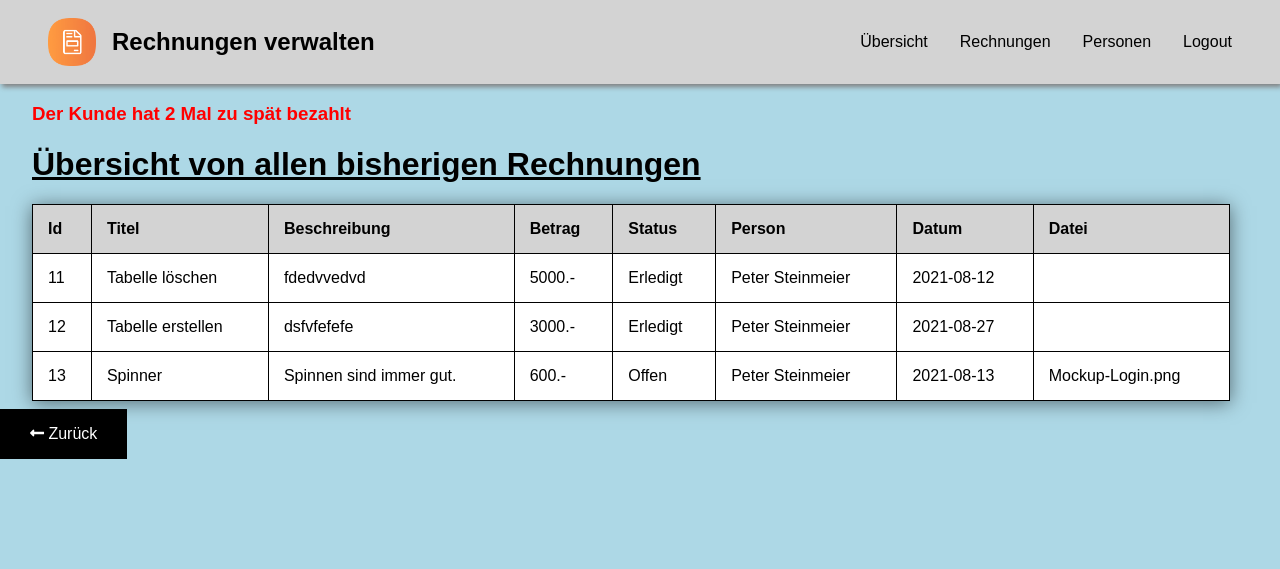
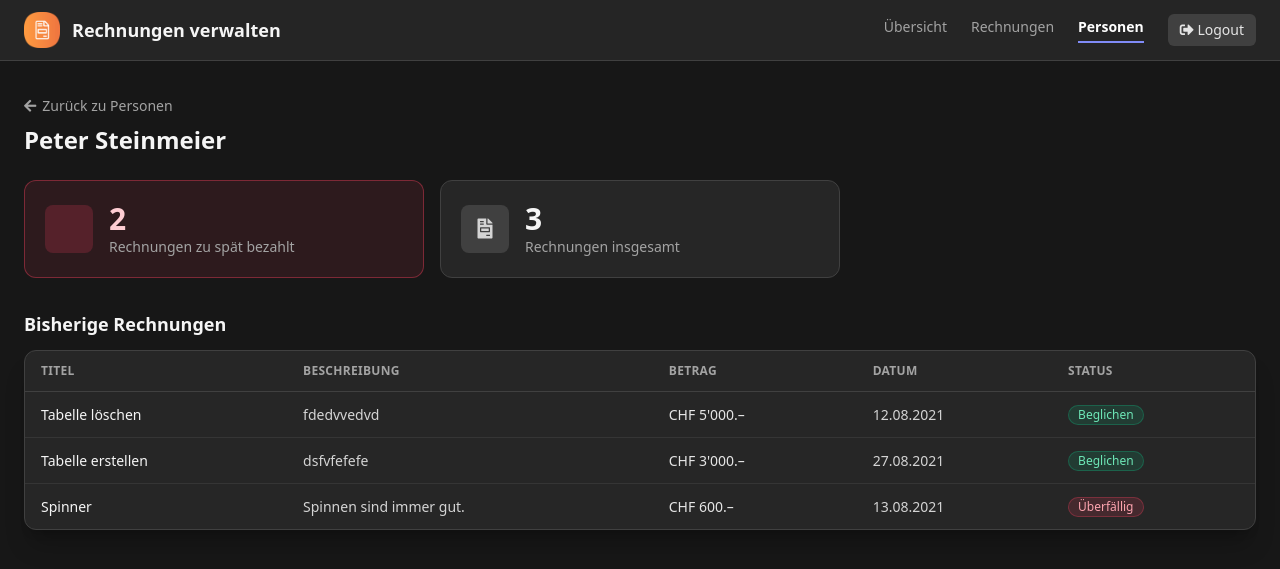
Before and after one commit to olivierluethy/mpa_2021_Olivier, a PHP site: page /rechnungen/uebersichtPerson?id=1 in a window 1280 px wide. Shown: the top 569 px of the page. Run offline with PHP 8.4, Linux system fonts and the light colour scheme; a user stored in the database is signed in; data comes from the database, SQL or seed files in the repository; some libraries are stand-ins or nearby versions.

Commit message:
feat: dark Person detail view with prominent late-payment metric
Rewrite uebersichtPerson to the dark Tailwind theme: show the client name,
a prominent stat card "X Rechnungen zu spät bezahlt" (rose when > 0, else
emerald) plus a total-invoices stat, and a clean invoice table with Swiss
dates and status badges. Drop the raw-blob Datei column.

Co-Authored-By: Claude Opus 4.8 (1M context) <noreply@anthropic.com>

```diff
--- a/app/Views/uebersichtPerson.view.php
+++ b/app/Views/uebersichtPerson.view.php
@@ -5,104 +5,107 @@ if(!isset($_SESSION["loggedin"]) || $_SESSION["loggedin"] !== true){
     exit;
 }
 
-$wie_oft_zu_spaet = 0;
-$dataCounter = 0;
+$wie_oft_zu_spaet = count($zu_spaet);
+$anzahl_rechnungen = count($rechnung);
+$kundenName = $anzahl_rechnungen > 0 ? $rechnung[0]['namen'] : 'Person';
 
-foreach($zu_spaet as $zu_spaets){
-    $wie_oft_zu_spaet++;
-}
+$badge = [
+    'offen'        => 'bg-amber-500/15 text-amber-300 ring-1 ring-inset ring-amber-500/30',
+    'ueberfaellig' => 'bg-rose-500/15 text-rose-300 ring-1 ring-inset ring-rose-500/30',
+    'beglichen'    => 'bg-emerald-500/15 text-emerald-300 ring-1 ring-inset ring-emerald-500/30',
+];
+$badgeLabel = ['offen' => 'Offen', 'ueberfaellig' => 'Überfällig', 'beglichen' => 'Beglichen'];
+$kategorieVon = function (array $r): string {
+    if ((int)$r['status'] === 1) return 'beglichen';
+    try {
+        if ((new DateTime($r['datum']))->modify('+1 day') < new DateTime()) return 'ueberfaellig';
+    } catch (Exception $e) {}
+    return 'offen';
+};
 
-foreach($rechnung as $rechnungs){
-    $dataCounter++;
-}
+$pageTitle = 'Person · ' . $kundenName;
+$active = 'personen';
+require __DIR__ . '/partials/head.php';
+require __DIR__ . '/partials/nav.php';
 ?>
 
-<!DOCTYPE html>
-<html lang="de">
-<head>
-    <meta charset="UTF-8">
-    <title>Übersicht Rechnung</title>
-    <!-- CSS Import -->
-    <link rel="stylesheet" href="../public/css/general.css">
-    <link rel="stylesheet" href="../public/css/navigation.css">
-    <link rel="stylesheet" href="../public/css/table.css">
-    <link rel="stylesheet" href="../public/css/uebersichtSeiten.css">
+<div class="mb-6 flex flex-wrap items-center justify-between gap-4">
+    <div>
+        <a href="/rechnungen/personen" class="mb-2 inline-flex items-center gap-1.5 text-sm text-neutral-400 transition hover:text-white">
+            <i class="fas fa-arrow-left"></i> Zurück zu Personen
+        </a>
+        <h1 class="text-2xl font-semibold text-neutral-100"><?= e($kundenName) ?></h1>
+    </div>
+</div>
 
-    <link rel="shortcut icon" href="../images/icon.png">
-    <meta name="author" content="Olivier Luethy">
-    <link rel="stylesheet" href="https://cdnjs.cloudflare.com/ajax/libs/font-awesome/5.15.4/css/all.min.css">
-</head>
-<body>
+<!-- Kennzahlen -->
+<div class="mb-8 grid grid-cols-1 gap-4 sm:grid-cols-2 lg:grid-cols-3">
+    <?php
+        $lateCls = $wie_oft_zu_spaet > 0
+            ? 'border-rose-500/40 bg-rose-500/10'
+            : 'border-emerald-500/40 bg-emerald-500/10';
+        $lateIconCls = $wie_oft_zu_spaet > 0 ? 'bg-rose-500/20 text-rose-300' : 'bg-emerald-500/20 text-emerald-300';
+        $lateText = $wie_oft_zu_spaet > 0 ? 'text-rose-200' : 'text-emerald-200';
+    ?>
+    <div class="rounded-xl border <?= $lateCls ?> p-5">
+        <div class="flex items-center gap-4">
+            <div class="flex h-12 w-12 shrink-0 items-center justify-center rounded-lg <?= $lateIconCls ?>">
+                <i class="fas fa-triangle-exclamation text-xl"></i>
+            </div>
+            <div>
+                <p class="text-3xl font-bold <?= $lateText ?>"><?= $wie_oft_zu_spaet ?></p>
+                <p class="text-sm text-neutral-400">Rechnungen zu spät bezahlt</p>
+            </div>
+        </div>
+    </div>
+    <div class="rounded-xl border border-neutral-700 bg-neutral-800 p-5">
+        <div class="flex items-center gap-4">
+            <div class="flex h-12 w-12 shrink-0 items-center justify-center rounded-lg bg-neutral-700 text-neutral-300">
+                <i class="fas fa-file-invoice text-xl"></i>
+            </div>
+            <div>
+                <p class="text-3xl font-bold text-neutral-100"><?= $anzahl_rechnungen ?></p>
+                <p class="text-sm text-neutral-400">Rechnungen insgesamt</p>
+            </div>
+        </div>
+    </div>
+</div>
 
-<nav>
-    <div class="title">
-        <img src="../images/icon.png" alt="">
-        <h1>Rechnungen verwalten</h1>
+<?php if ($anzahl_rechnungen > 0): ?>
+    <h2 class="mb-3 text-lg font-semibold text-neutral-100">Bisherige Rechnungen</h2>
+    <div class="overflow-hidden rounded-xl border border-neutral-700 bg-neutral-800 shadow-xl shadow-black/20">
+        <div class="overflow-x-auto">
+            <table class="w-full text-sm">
+                <thead>
+                    <tr class="border-b border-neutral-700 text-left text-xs font-semibold uppercase tracking-wide text-neutral-400">
+                        <th class="px-4 py-3">Titel</th>
+                        <th class="px-4 py-3">Beschreibung</th>
+                        <th class="px-4 py-3">Betrag</th>
+                        <th class="px-4 py-3">Datum</th>
+                        <th class="px-4 py-3">Status</th>
+                    </tr>
+                </thead>
+                <tbody class="divide-y divide-neutral-700/60">
+                    <?php foreach ($rechnung as $r): ?>
+                        <?php $kat = $kategorieVon($r); ?>
+                        <tr class="transition-colors hover:bg-neutral-700/30">
+                            <td class="px-4 py-3 font-medium text-neutral-100"><?= e($r['titel']) ?></td>
+                            <td class="max-w-xs truncate px-4 py-3 text-neutral-300" title="<?= e($r['beschreibung']) ?>"><?= e($r['beschreibung']) ?></td>
+                            <td class="whitespace-nowrap px-4 py-3 font-medium text-neutral-200">CHF <?= number_format((float)$r['betrag'], 0, '.', "'") ?>.&ndash;</td>
+                            <td class="whitespace-nowrap px-4 py-3 text-neutral-300"><?= e(formatDate($r['datum'])) ?></td>
+                            <td class="px-4 py-3">
+                                <span class="inline-flex items-center rounded-full px-2.5 py-0.5 text-xs font-medium <?= $badge[$kat] ?>"><?= $badgeLabel[$kat] ?></span>
+                            </td>
+                        </tr>
+                    <?php endforeach; ?>
+                </tbody>
+            </table>
+        </div>
     </div>
+<?php else: ?>
+    <div class="rounded-xl border border-dashed border-neutral-700 bg-neutral-800/50 p-12 text-center">
+        <p class="text-neutral-400">Diese Person enthält noch keine Rechnungen.</p>
+    </div>
+<?php endif; ?>
 
-    <div class="anchors">
-        <a href="../rechnungen/uebersicht">Übersicht</a>
-        <a href="../rechnungen/rechnungen">Rechnungen</a>
-        <a href="../rechnungen/personen">Personen</a>
-        <?php
-        if(isset($_SESSION['loggedin']) == true){
-            echo "<a href='../rechnungen/logout'>Logout</a>";
-        }else{
-            echo "<a href='../rechnungen/login'>Login</a>";
-        }?>
-    </div>
-</nav>
-
-<main>
-
-    <?php
-    if($dataCounter > 0){
-        if($wie_oft_zu_spaet > 0){
-            echo "<h3 style='color: red; font-weight: bold;'>Der Kunde hat $wie_oft_zu_spaet Mal zu spät bezahlt</h3>";
-        }else{
-            echo "<h3 style='color: green; font-weight: bold;'>Der Kunde hat nie zu spät bezahlt</h3>";
-        }
-
-        echo "<h1><u>Übersicht von allen bisherigen Rechnungen</u></h1>
-
-        <table>
-            <tr>
-                <th>Id</th>
-                <th>Titel</th>
-                <th>Beschreibung</th>
-                <th>Betrag</th>
-                <th>Status</th>
-                <th>Person</th>
-                <th>Datum</th>
-                <th>Datei</th>
-            </tr>";
-            foreach ($rechnung as $rechnungs){
-                echo "<tr>";
-                echo "<td>" . $rechnungs['id'] . "</td>";
-                echo "<td>" . $rechnungs['titel'] . "</td>";
-                echo "<td>" . $rechnungs['beschreibung'] . "</td>";
-                echo "<td>" . $rechnungs['betrag'] . ".-</td>";
-                if($rechnungs['status'] == 0){
-                    echo "<td>Offen</td>";
-                }else{
-                    echo "<td>Erledigt</td>";
-                }
-                echo "<td>" . $rechnungs['namen'] . "</td>";
-                echo "<td>" . $rechnungs['datum'] . "</td>";
-                echo "<td>" . $rechnungs['datei'] . "</td>";
-                echo "</tr>";
-            }
-        echo "</table>";
-    }else{
-        echo "<h1>Person enthält noch keine Rechnungen</h1>";
-    }
-
-    ?>
-
-
-</main>
-<a href='personen'><button class='zurueck'><i class="fas fa-long-arrow-alt-left"></i> Zurück</button></a>
-
-<script src="../public/js/app.js"></script>
-</body>
-</html>
+<?php require __DIR__ . '/partials/foot.php'; ?>
```
